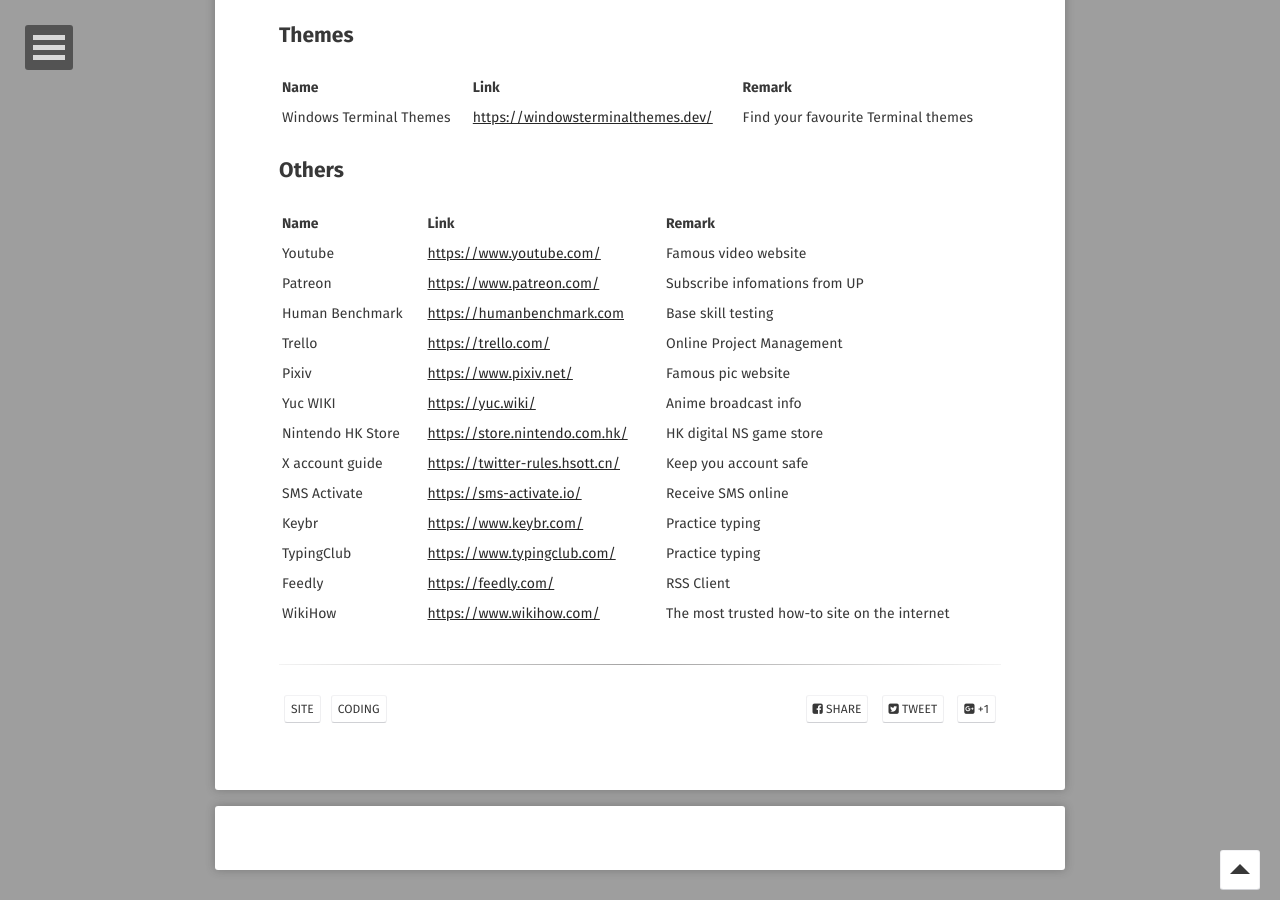
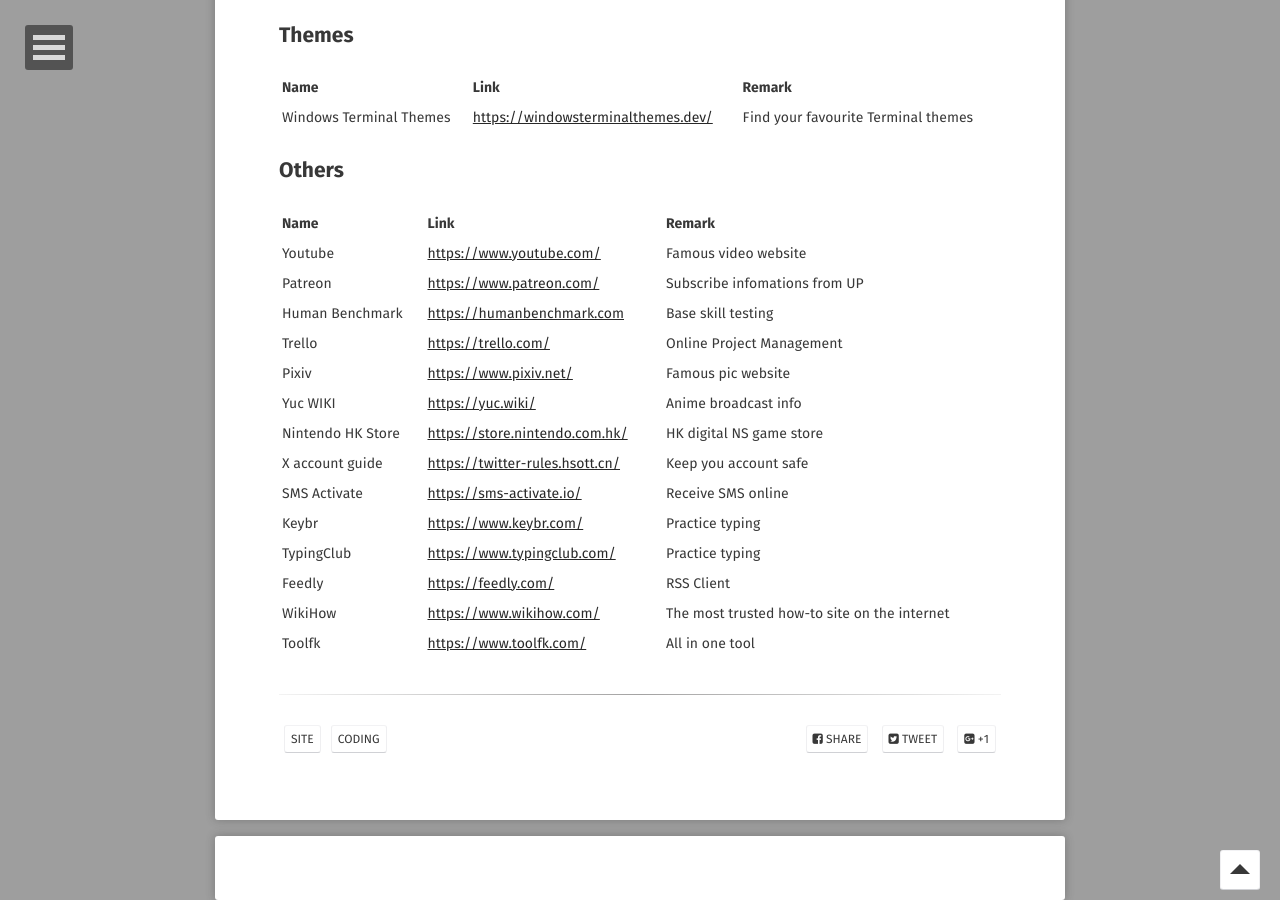
Before and after one commit to o7878x/o7878x.github.io, a Jekyll site: the page built from _posts/2024-07-07-pratical-websites.md, in a window 1280 px wide and 900 px high, scrolled down 3032 px. Built offline with Jekyll 4.4.1, drawn with Linux system fonts in a browser that asks for light colours; some web fonts are replaced; comment, search, counter and statistics services are not loaded.

Commit message:
feature:add toolfk site

```diff
--- a/_posts/2024-07-07-pratical-websites.md
+++ b/_posts/2024-07-07-pratical-websites.md
@@ -114,3 +114,4 @@
 | TypingClub | <https://www.typingclub.com/> | Practice typing |
 | Feedly | <https://feedly.com/> | RSS Client |
 | WikiHow | <https://www.wikihow.com/> | The most trusted how-to site on the internet |
+| Toolfk | <https://www.toolfk.com/> | All in one tool |
```
